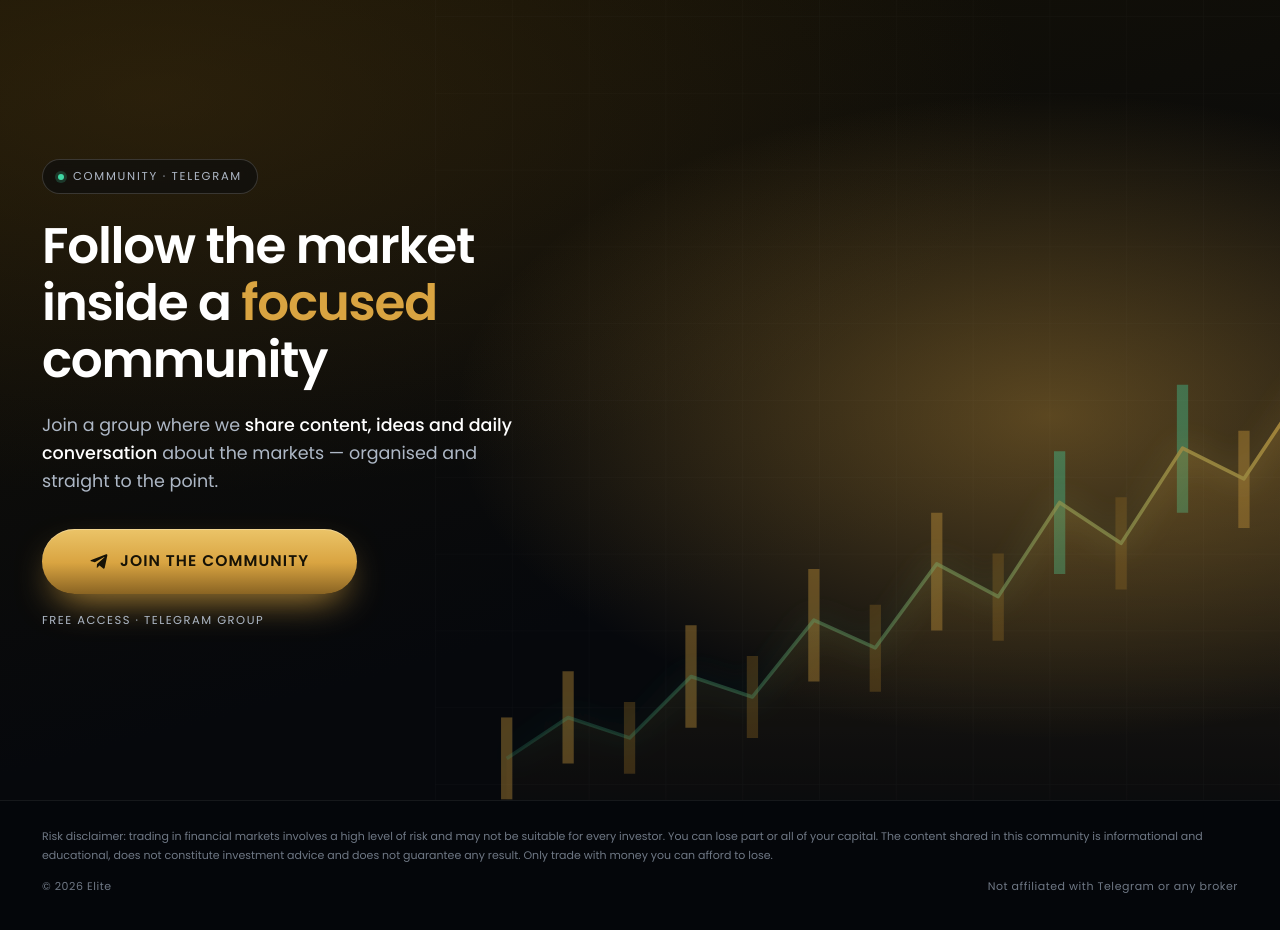
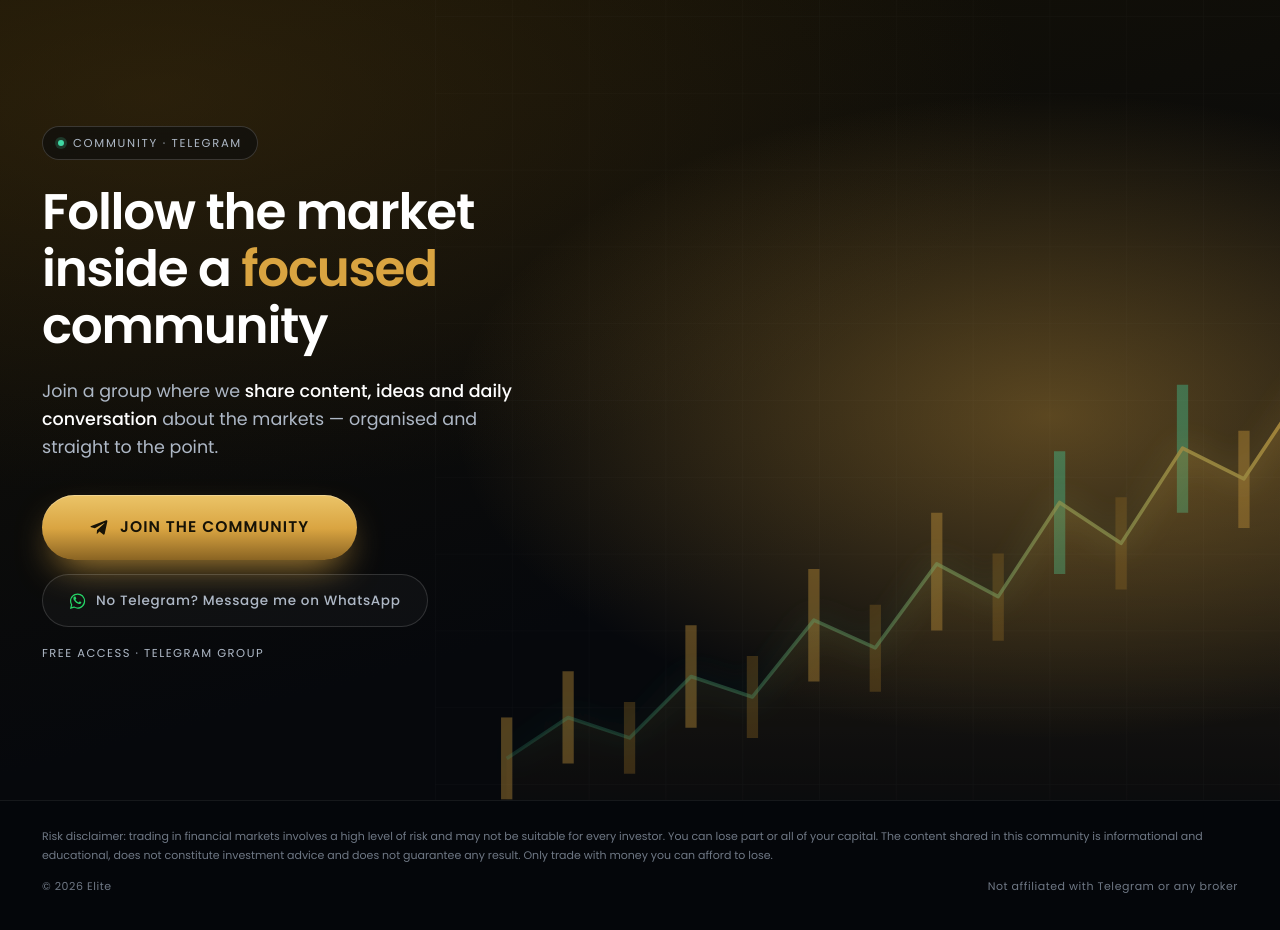
Before and after one commit to firebrokersolutions-maker/eliteen, a plain HTML site: page index.html in a window 1280 px wide. Drawn offline with Linux system fonts and the light colour scheme.

Commit message:
Add files via upload

```diff
--- a/index.html
+++ b/index.html
@@ -96,6 +96,14 @@
 @media(min-width:560px){.btn{display:inline-flex;width:auto;padding:20px 48px}}
 .tg{width:19px;height:19px;flex:none}
 
+.btn-alt{display:flex;align-items:center;justify-content:center;gap:10px;width:100%;margin-top:14px;
+  font-weight:500;font-size:13.5px;letter-spacing:.05em;padding:15px 26px;border-radius:100px;
+  cursor:pointer;color:var(--muted);background:rgba(255,255,255,.03);
+  border:1px solid rgba(255,255,255,.14);transition:color .18s,border-color .18s,background .18s}
+.btn-alt:hover{color:var(--bone);border-color:rgba(255,255,255,.3);background:rgba(255,255,255,.06)}
+.btn-alt .wa{width:17px;height:17px;flex:none;color:#25D366}
+@media(min-width:560px){.btn-alt{display:inline-flex;width:auto}}
+
 .note{margin-top:17px;font-size:11.5px;letter-spacing:.13em;text-transform:uppercase;color:var(--muted)}
 
 /* MOBILE */
@@ -186,6 +194,11 @@
         Join the community
       </a>
 
+      <a class="btn-alt telegram-cta" id="main-whatsapp" href="https://wa.me/5511921847264?text=Hi%21%20I%20saw%20your%20page%20and%20I%20don%27t%20have%20Telegram.%20Can%20you%20send%20me%20the%20community%20info%20here%3F" target="_blank" rel="noopener">
+        <svg class="wa" viewBox="0 0 24 24" fill="currentColor" aria-hidden="true"><path d="M17.5 14.4c-.3-.2-1.8-.9-2.1-1-.3-.1-.5-.2-.7.1-.2.3-.8 1-.9 1.1-.2.2-.3.2-.6.1-.3-.2-1.2-.5-2.3-1.5-.9-.8-1.4-1.7-1.6-2-.2-.3 0-.5.1-.6.1-.1.3-.4.5-.6.1-.2.2-.3.3-.5.1-.2 0-.4 0-.5 0-.1-.7-1.6-.9-2.2-.2-.6-.5-.5-.7-.5h-.6c-.2 0-.5.1-.8.4-.3.3-1 1-1 2.4s1 2.8 1.2 3c.1.2 1.9 3 4.7 4.2 2.3 1 2.8.8 3.3.7.5 0 1.6-.6 1.8-1.3.2-.6.2-1.2.2-1.3-.1-.1-.3-.2-.6-.3Zm-5.4 7.4h0a9 9 0 0 1-4.6-1.3l-.3-.2-3.4.9.9-3.3-.2-.3a9 9 0 0 1-1.4-4.8 9 9 0 0 1 9-9 9 9 0 0 1 9 9 9 9 0 0 1-9 9Zm7.7-16.7A10.7 10.7 0 0 0 12.1 2C6.2 2 1.4 6.8 1.4 12.7c0 1.9.5 3.7 1.4 5.3L1.3 24l6.1-1.6a10.7 10.7 0 0 0 4.7 1.2h0c5.9 0 10.7-4.8 10.7-10.7 0-2.9-1.1-5.5-3-7.5Z"/></svg>
+        No Telegram? Message me on WhatsApp
+      </a>
+
       <p class="note">Free access · Telegram group</p>
     </div>
   </div>
```
